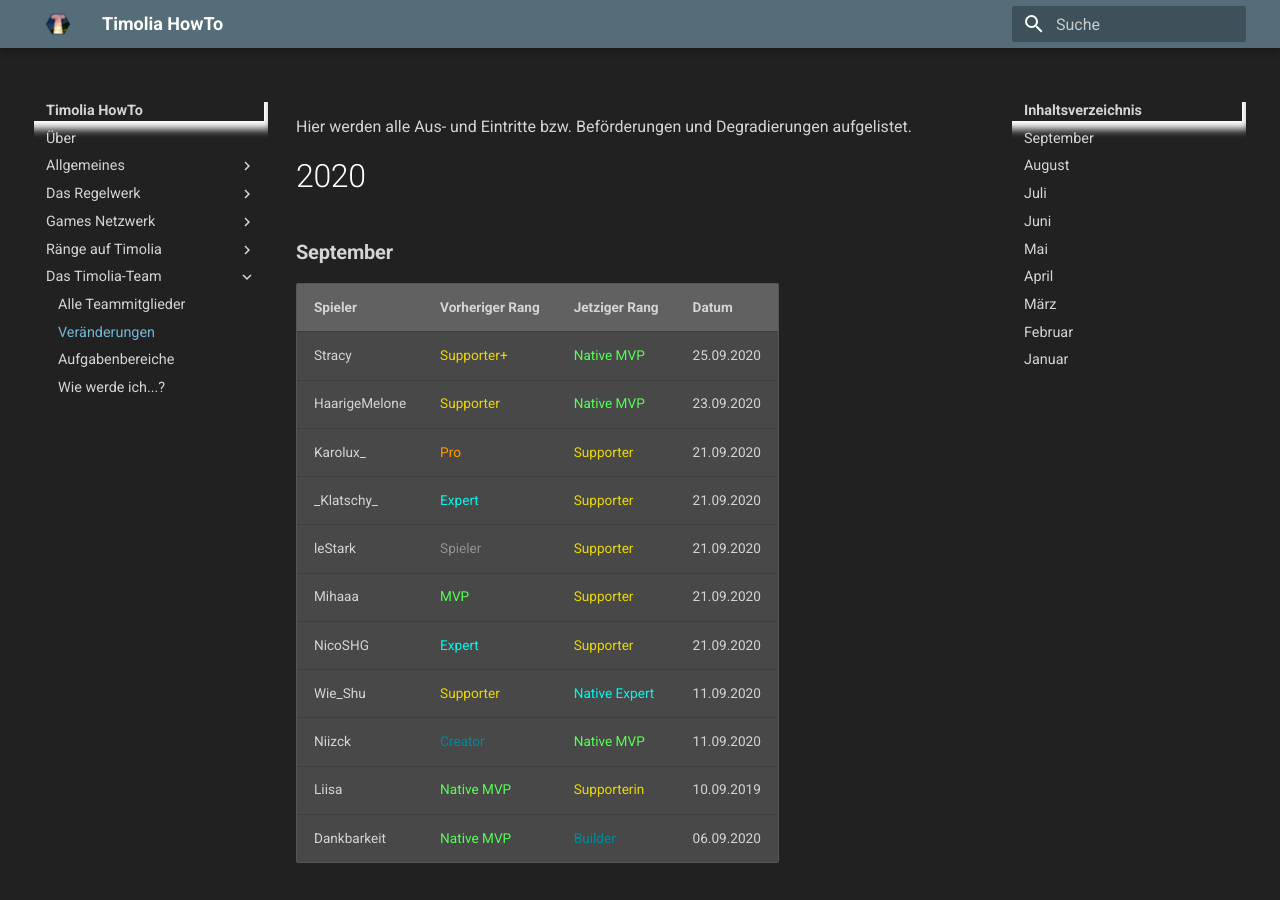
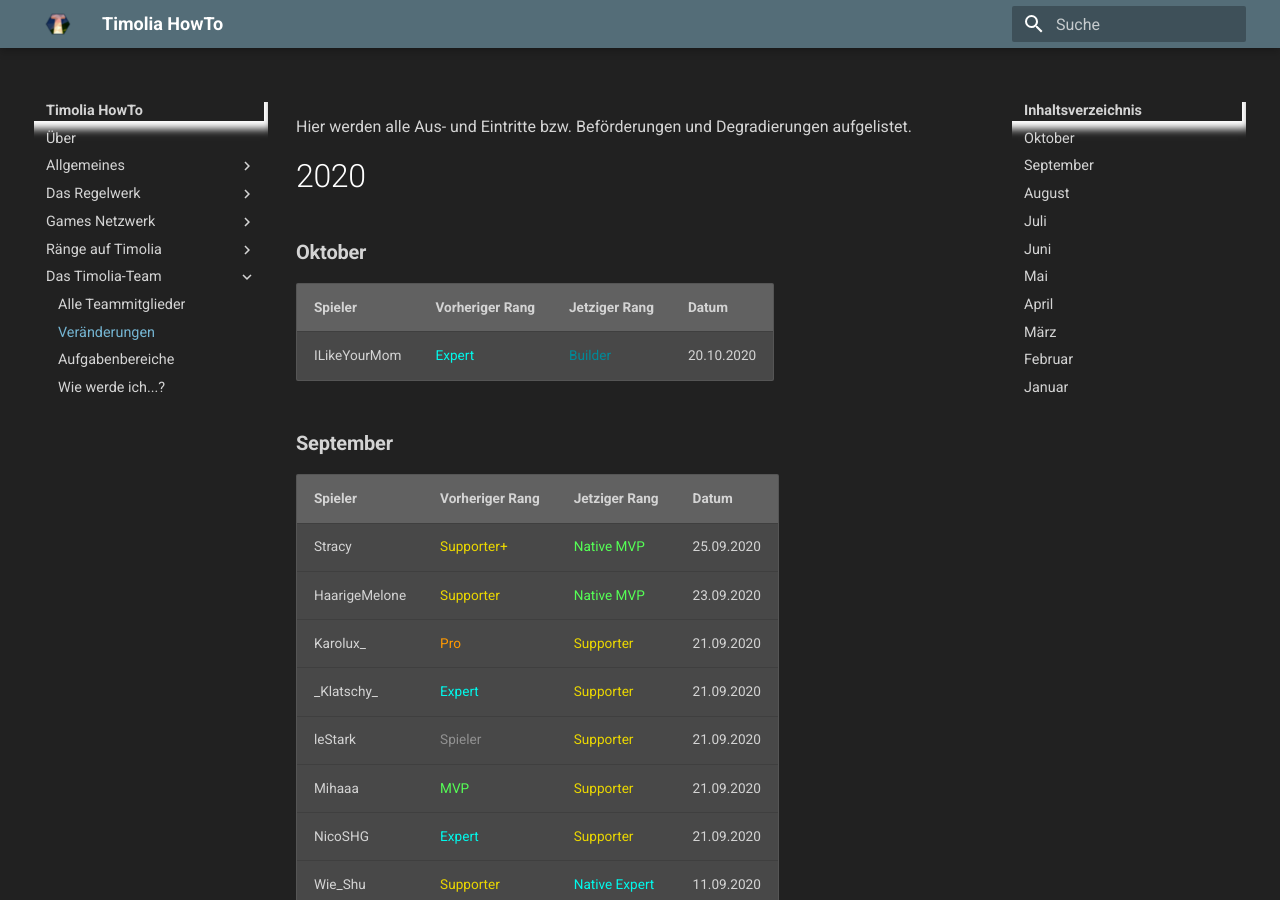
Before and after one commit to TimoliaDE/HowTo, an MkDocs documentation site: the page built from docs/team/changes.md, in a window 1280 px wide and 900 px high. Built offline with MkDocs 1.6.1 and Material for MkDocs 9.7.7, drawn with Linux system fonts in a browser that asks for light colours; old or Windows-style settings are respelled for this version of MkDocs.

Commit message:
ILikeYourMom Expert -> Builder

```diff
--- a/docs/team/changes.md
+++ b/docs/team/changes.md
@@ -1,6 +1,11 @@
 Hier werden alle Aus- und Eintritte bzw. Beförderungen und Degradierungen aufgelistet.
 
 # 2020
+
+###  <strong>Oktober</strong>
+| Spieler | Vorheriger Rang | Jetziger Rang | Datum |
+| ------ | ------ | ------ | ------ |
+| ILikeYourMom | <span class='expert'>Expert</span> | <span class='builder'>Builder</span> | 20.10.2020 |
 
 ###  <strong>September</strong>
 | Spieler | Vorheriger Rang | Jetziger Rang | Datum |
```
Also changed, not shown: docs/team/members.md (+3 -0 lines).
